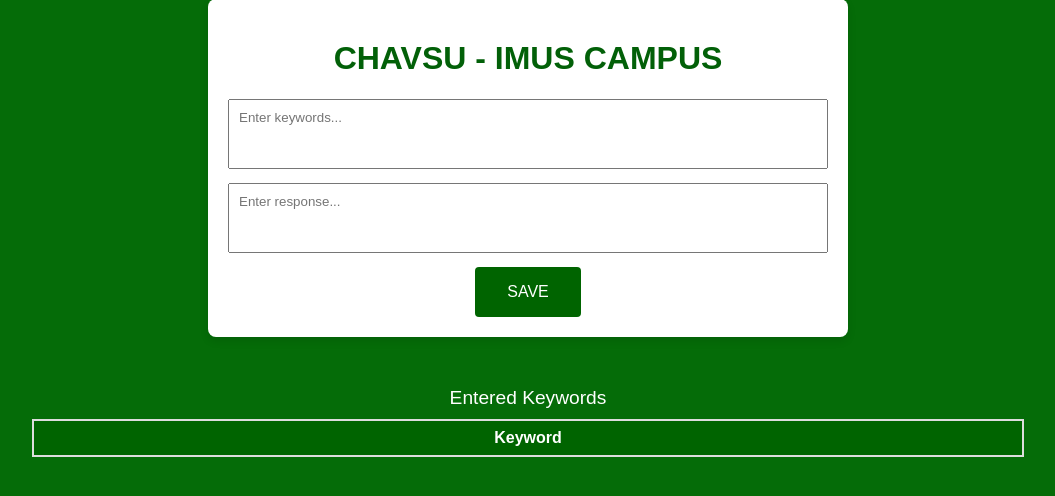
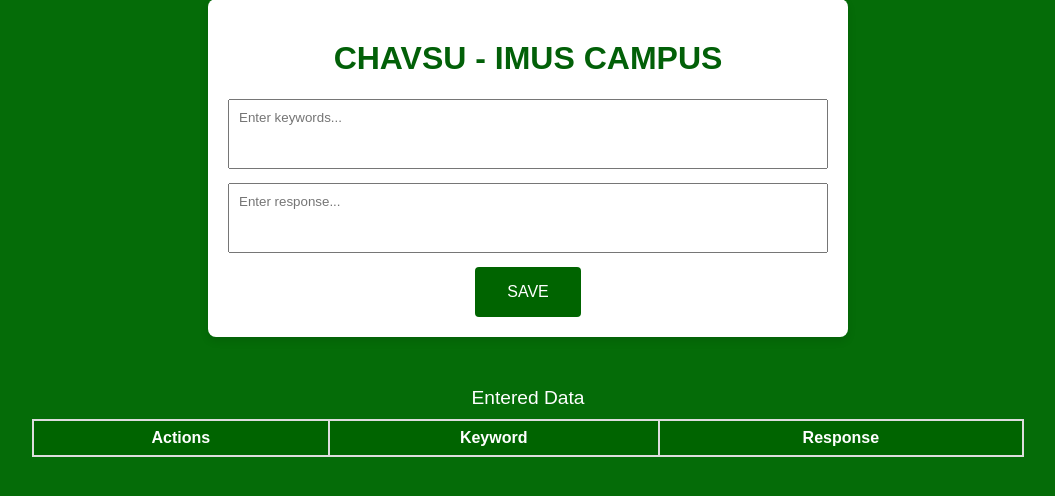
Before and after one commit to svetdio/chavsu, a PHP site: page /chavsu.php in a window 1280 px wide. Shown: the part 51-547 px from the top of the page, without its empty margins (112-1167 px from the left). Run offline with PHP 8.4, Linux system fonts and the light colour scheme; data that the repository does not hold is empty.

Commit message:
implement font awesome css; added action and response column

```diff
--- a/datafeeder/chavsu.php
+++ b/datafeeder/chavsu.php
@@ -6,8 +6,9 @@
   <meta name="viewport" content="width=device-width, initial-scale=1.0">
   <title>CHAVSU</title>
   <!-- Link to external CSS file -->
+  <link rel="stylesheet" type="text/css" href="css/fontawesome.min.css">
   <link rel="stylesheet" type="text/css" href="css/styles.css">
-</head>
+  </head>
 
 <body>
 
@@ -29,10 +30,12 @@
   <!-- Table on the right side -->
   <div class="table-container">
     <table>
-      <caption>Entered Keywords</caption>
+      <caption>Entered Data</caption>
       <thead>
         <tr>
+          <th>Actions</th>
           <th>Keyword</th>
+          <th>Response</th>
         </tr>
       </thead>
       <tbody id="keywordTableBody">
```
